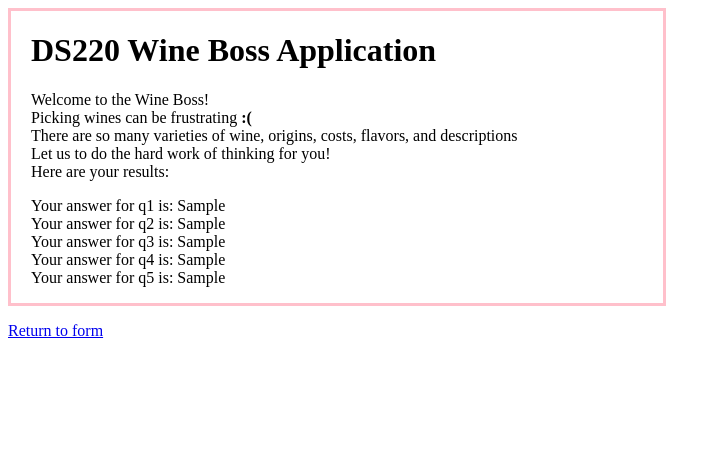
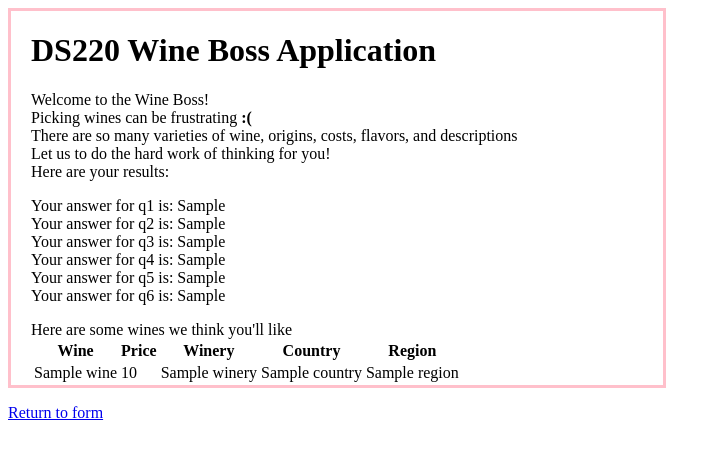
Before and after one commit to bevvvvv/DS220Proj2WineReview, a Flask app: template templates/results.html in a window 1280 px wide. Shown: the top 459 px of the page, without its empty margins (0-721 px from the left). Run offline with Flask 2, Linux system fonts and the light colour scheme; the template is opened without the code that fills it: most values are stand-ins (such as "Sample title", 1, 10 or a date in 2020).

Commit message:
Get wine results

```diff
--- a/app.py
+++ b/app.py
@@ -1,6 +1,6 @@
 from flask import Flask, render_template, request
 import pandas as pd
-import queryFunctions
+import queryFunctions as query
 
 app = Flask(__name__)
 host = 'http://127.0.0.1:5000/'
@@ -12,11 +12,16 @@ regions = sorted(pd.read_csv('regions.csv')['x'].dropna().tolist())
 @app.route('/', methods=['POST', 'GET'])
 def poll():
     if request.method == 'POST':
-        return render_template('results.html',
-            q1=request.form.get("wineType"),
-            q2=request.form.get("country"),
-            q3=request.form.get("region"),
-            q4=request.form.get("winery"),
-            q5=request.form.get("q5"))
+        selectType = request.form.get("wineType")
+        selectCountry = request.form.get("country")
+        selectRegion = request.form.get("region")
+        selectWinery = request.form.get("winery")
+        priceRange = request.form.get("priceRange")
+        scoreRange = request.form.get("scoreRange")
+
+        wines = query.pickwine(selectType, selectCountry, selectRegion, selectWinery, priceRange, scoreRange)
+
+        return render_template('results.html', q1=selectType, q2=selectCountry, q3=selectRegion, q4=selectWinery,
+                               q5=priceRange, q6=scoreRange, wines=wines)
 
     return render_template('index.html', wineTypes=wineTypes, countries=countries, wineries=wineries, regions=regions)
--- a/templates/index.html
+++ b/templates/index.html
@@ -50,7 +50,7 @@
                 </li>
                 <li>
                     Enter Price Range
-                    <br><select name="q5" id="q5">
+                    <br><select name="priceRange">
                         <option value="0 to 10">Under 10</option>
                         <option value="10 to 20">10 to 20</option>
                         <option value="20 to 30"> 20 to 30</option>
@@ -64,7 +64,7 @@
                 </li>
                 <li>
                     What score based on the wine review should the wine have?
-                        <select name = "q6" id ="q6">
+                        <select name = "scoreRange">
                             <option value="0 to 10"> 0 to 10</option>
                             <option value="10 to 20"> 10 to 20</option>
                             <option value="20 to 30"> 20 to 30</option>
--- a/templates/results.html
+++ b/templates/results.html
@@ -22,11 +22,33 @@
         <br>Here are your results:</p>
 
         <div>
-            <p>Your answer for q1 is: {{q1}}
-            <br>Your answer for q2 is: {{q2}}
-            <br>Your answer for q3 is: {{q3}}
-            <br>Your answer for q4 is: {{q4}}
-            <br>Your answer for q5 is: {{q5}}</p>
+            <p>Your answer for q1 is: {{ q1 }}
+            <br>Your answer for q2 is: {{ q2 }}
+            <br>Your answer for q3 is: {{ q3 }}
+            <br>Your answer for q4 is: {{ q4 }}
+            <br>Your answer for q5 is: {{ q5 }}
+            <br>Your answer for q6 is: {{ q6 }}</p>
+        </div>
+
+        <div>Here are some wines we think you'll like
+            <table>
+                <tr>
+                    <th>Wine</th>
+                    <th>Price</th>
+                    <th>Winery</th>
+                    <th>Country</th>
+                    <th>Region</th>
+                </tr>
+                {% for wine, winery, price, country, region in wines %}
+                    <tr>
+                        <td>{{ wine }}</td>
+                        <td>{{ price }}</td>
+                        <td>{{ winery }}</td>
+                        <td>{{ country }}</td>
+                        <td>{{ region }}</td>
+                    </tr>
+                {% endfor %}
+            </table>
         </div>
 
 </div>
```
Also changed, not shown: README.md.
